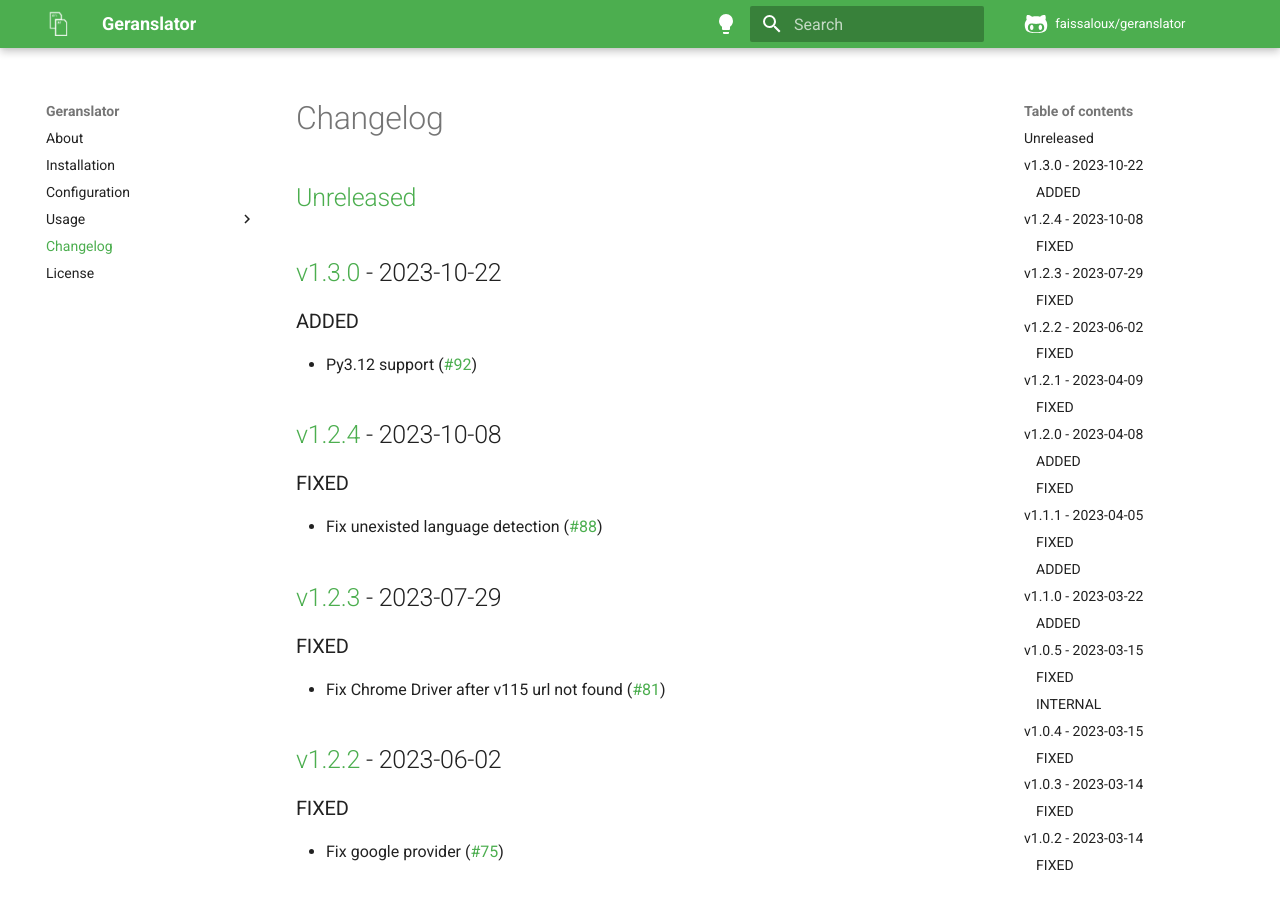
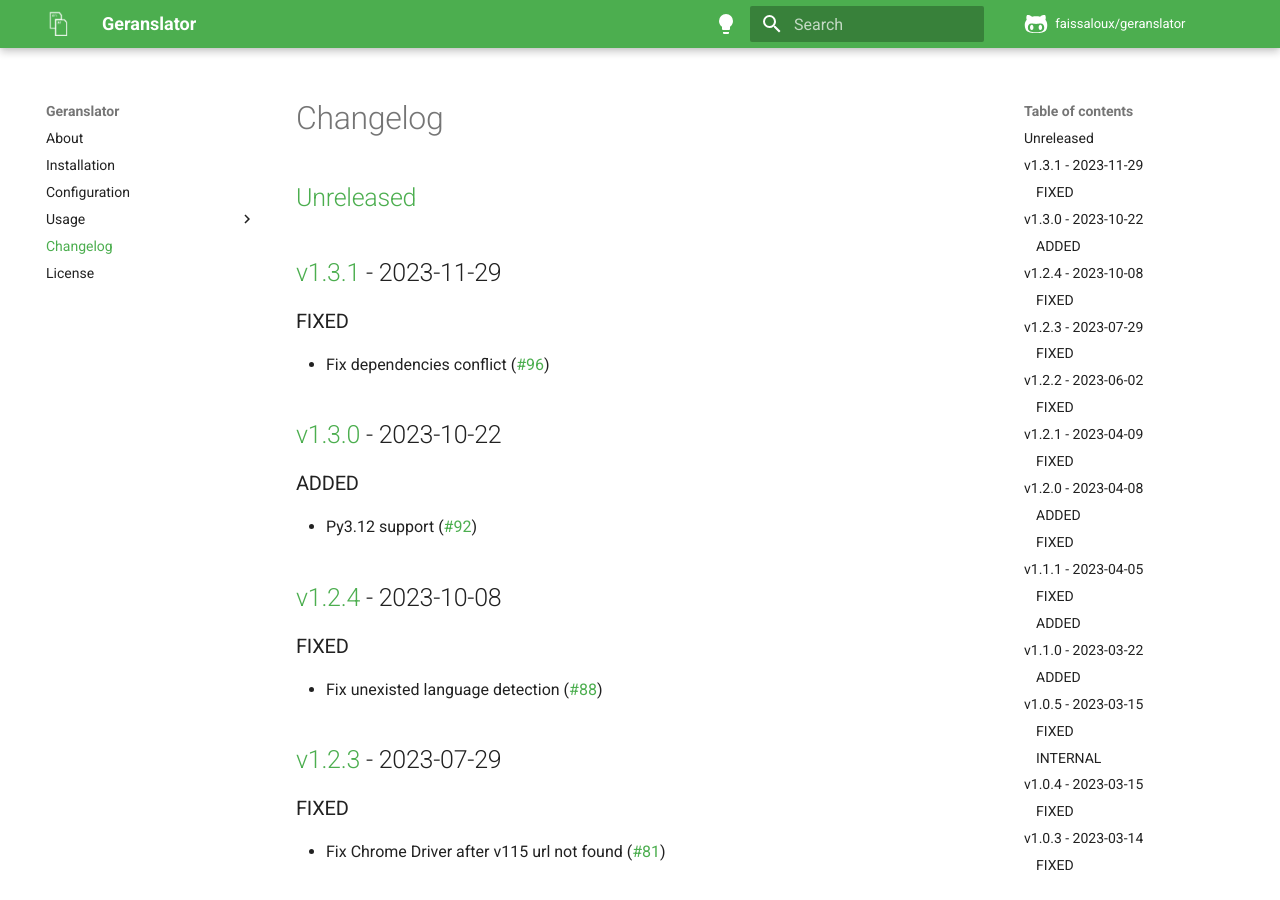
Before and after one commit to faissaloux/geranslator, an MkDocs documentation site: the page built from docs/changelog.md, in a window 1280 px wide and 900 px high. Built offline with MkDocs 1.6.1 and Material for MkDocs 9.7.7, drawn with Linux system fonts in a browser that asks for light colours; comment, search, counter and statistics services are not loaded.

Commit message:
release:1.3.1

```diff
--- a/docs/changelog.md
+++ b/docs/changelog.md
@@ -1,4 +1,8 @@
-## [Unreleased](https://github.com/faissaloux/geranslator/compare/v1.3.0...main)
+## [Unreleased](https://github.com/faissaloux/geranslator/compare/v1.3.1...main)
+
+## [v1.3.1](https://github.com/faissaloux/geranslator/compare/v1.3.0...v1.3.1) - 2023-11-29
+### FIXED
+- Fix dependencies conflict ([#96](https://github.com/faissaloux/geranslator/pull/96))
 
 ## [v1.3.0](https://github.com/faissaloux/geranslator/compare/v1.2.4...v1.3.0) - 2023-10-22
 ### ADDED
--- a/setup.cfg
+++ b/setup.cfg
@@ -1,6 +1,6 @@
 [metadata]
 name = geranslator
-version = 1.3.0
+version = 1.3.1
 description = Translate your translation files
 long_description = file: README.md
 long_description_content_type = text/markdown
```
Also changed, not shown: CHANGELOG.md (+5 -1 lines).
